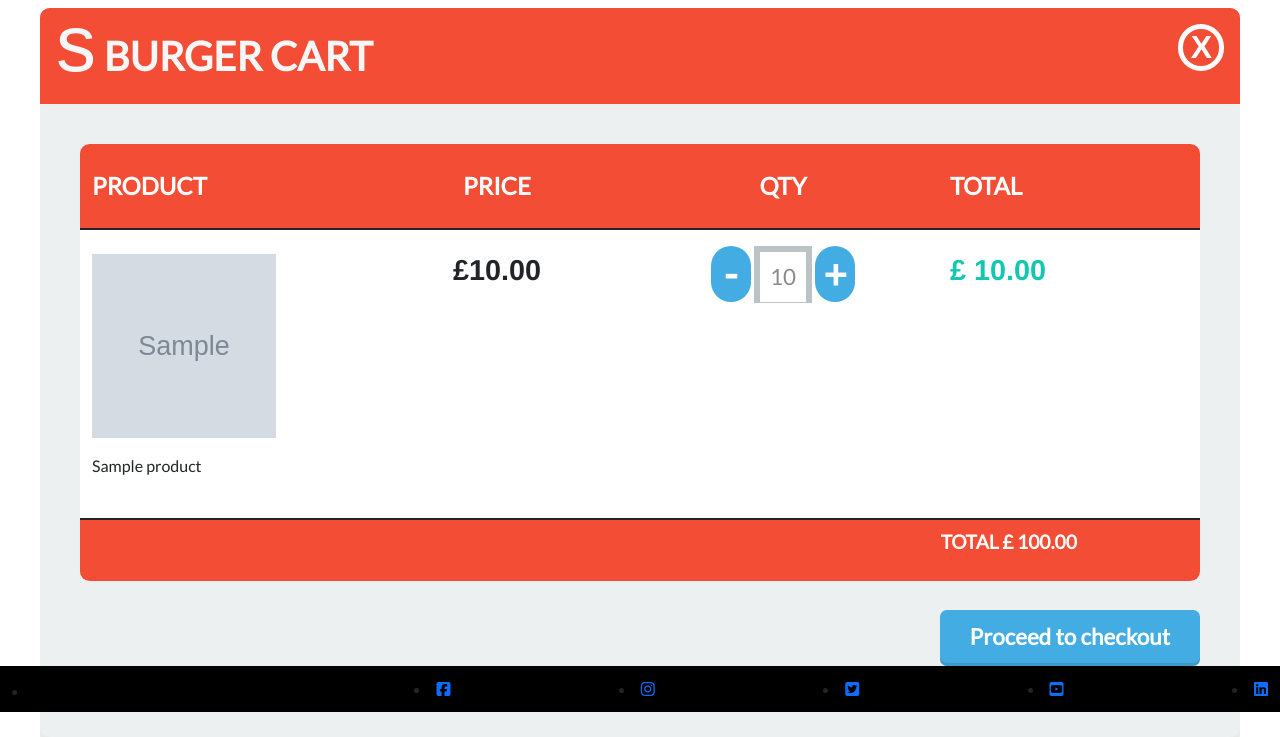
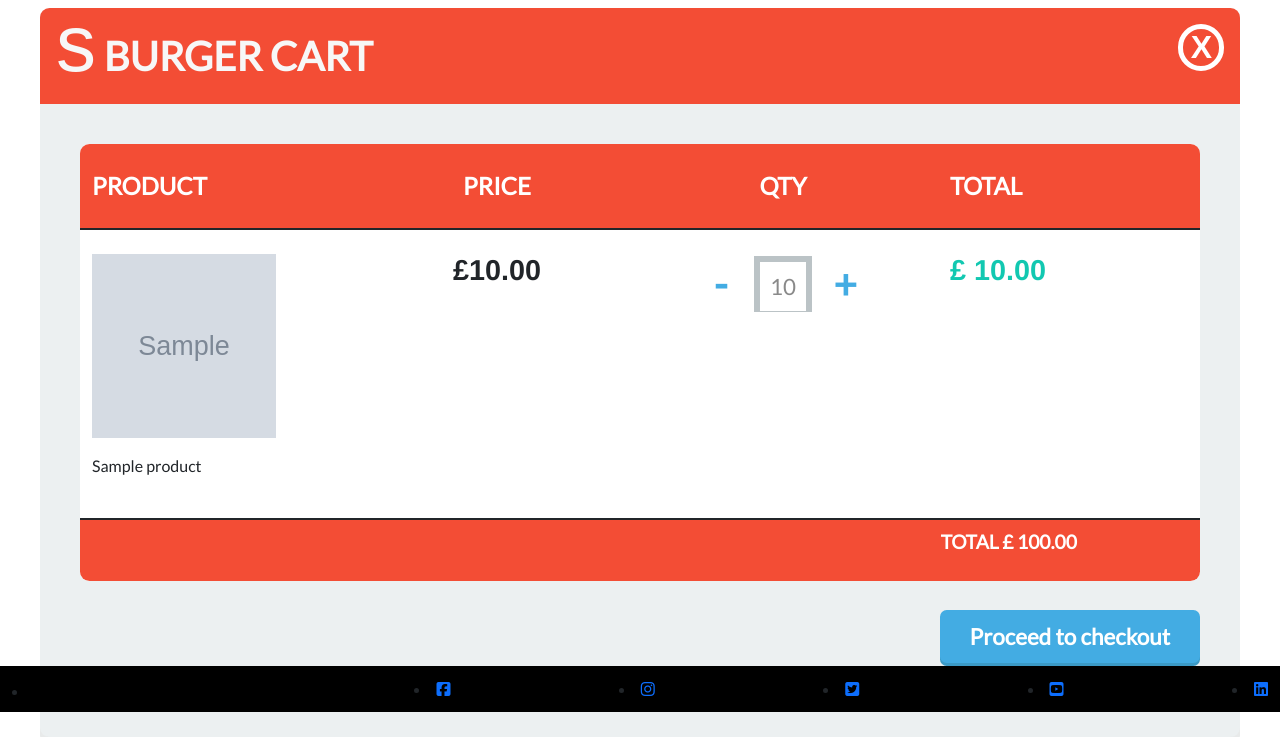
Before and after one commit to ANDREWAHN-UK/Commerce, a Django app: template cart/templates/cart/cart.html in a window 1280 px wide. Shown: the part 88-825 px from the top of the page. Run offline with Django 4.2, Linux system fonts and the light colour scheme; tables that the repository leaves empty hold one stand-in row (values such as "Sample post"); the template is opened without the code that fills it: values that come from a table or form of the project are taken from there, most other values are stand-ins (such as "Sample title", 1, 10 or a date in 2020); grey boxes marked "Sample" are stand-in pictures; some libraries are stand-ins or nearby versions.

Commit message:
static - updated styling for the plus and minus buttons on the cart and checkout pages

```diff
--- a/static/css/main.css
+++ b/static/css/main.css
@@ -261,19 +261,19 @@ a {
 }
 
 
-a.qty {
-  width: 1em;
-  line-height: 1em;
+.qty {
+  width: 1.5em;
+  line-height: 1.5em;
   border-radius: 2em;
   font-size: 2.5em;
   font-weight: bold;
   text-align: center;
-  background: #43ace3;
-  color: #fff;
+  background: #c0e343;
+  color: #43ace3;
 }
 
-a.qty:hover {
-  background: #3b9ac6;
+.qty:hover {
+  background: #c0e343;
 }
 
 .cart-btn {
```
